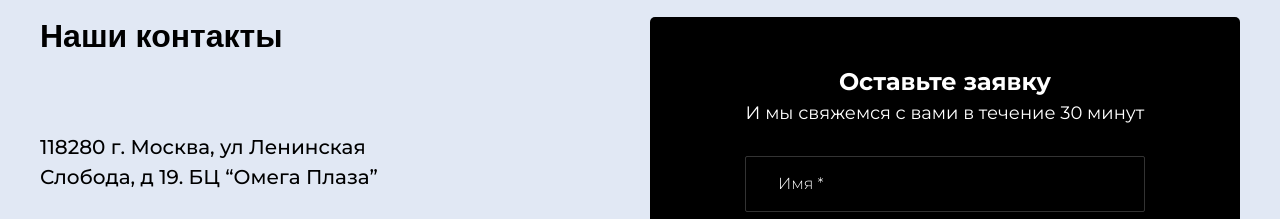
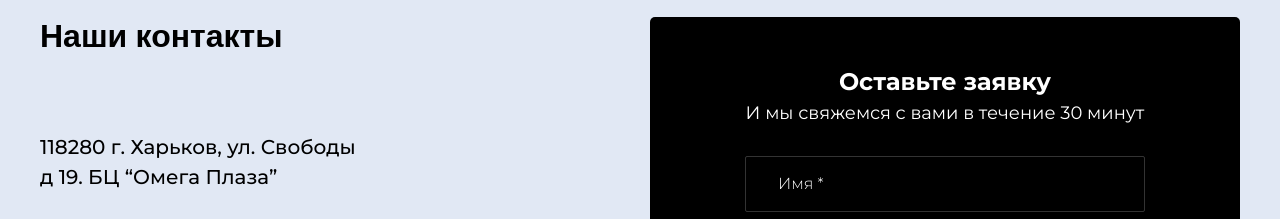
Before and after one commit to DenKostiuk/MarkUp_project-2, a plain HTML site: page index.html in a window 1280 px wide. Shown: the part 4640-4859 px from the top of the page. Drawn offline with nearby package versions, Linux system fonts and the light colour scheme; files whose address does not match are found by name.

Commit message:
Update index.html

```diff
--- a/index.html
+++ b/index.html
@@ -189,7 +189,7 @@
                 <div class="contact-holder">
                     <div class="contact-info">
                         <h3 class="headline">Наши контакты</h3>
-                        <address class="address">118280  г. Москва, ул Ленинская <br> Слобода, д 19. БЦ “Омега Плаза”</address>
+                        <address class="address">118280  г. Харьков, ул. Свободы <br> д 19. БЦ “Омега Плаза”</address>
                         <div class="tel-holder">
                             <a class="contact-tel" href="tel:+79199626235">+7(919) 962-62-35</a>
                             <a class="contact-tel" href="tel:84959688677">8 (495) 968-86-77</a>
```
